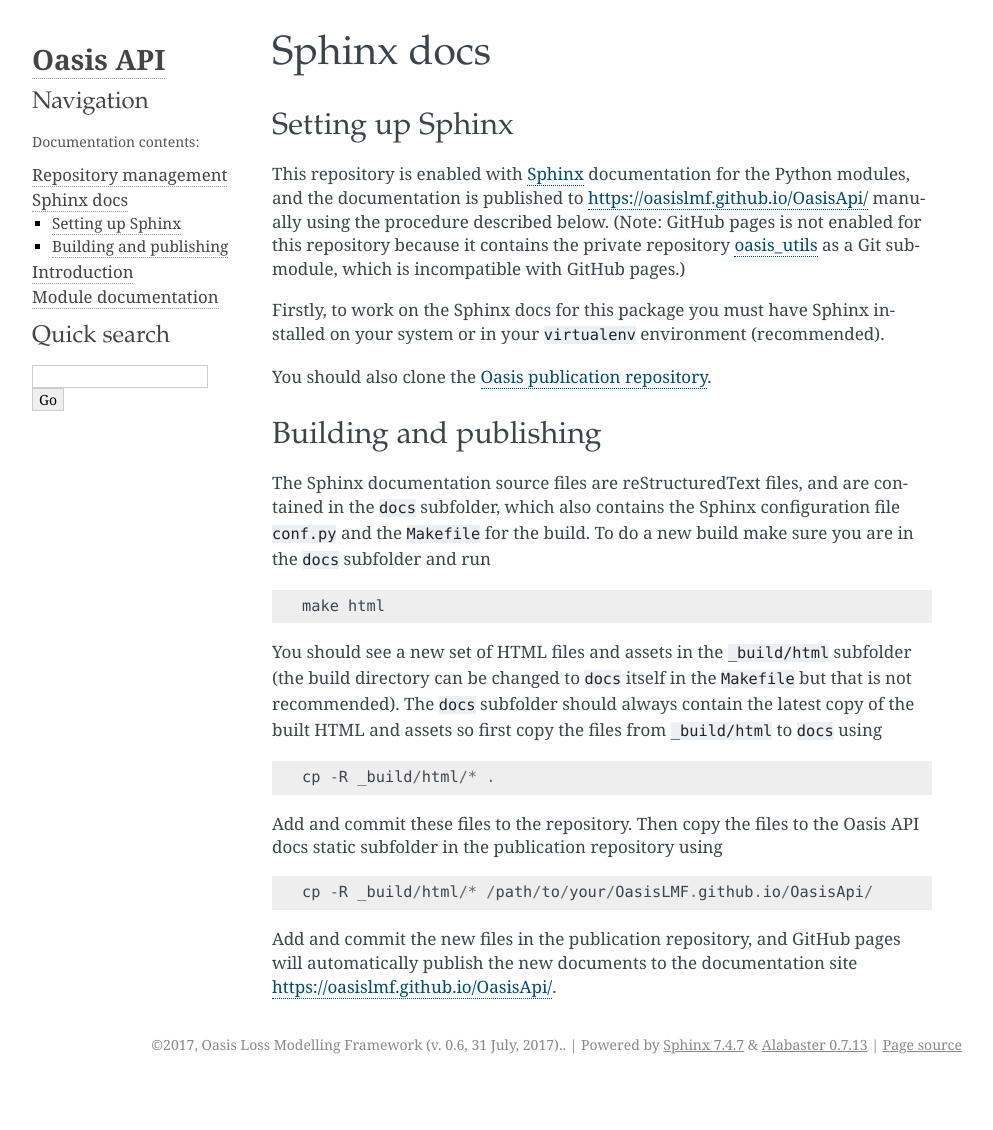
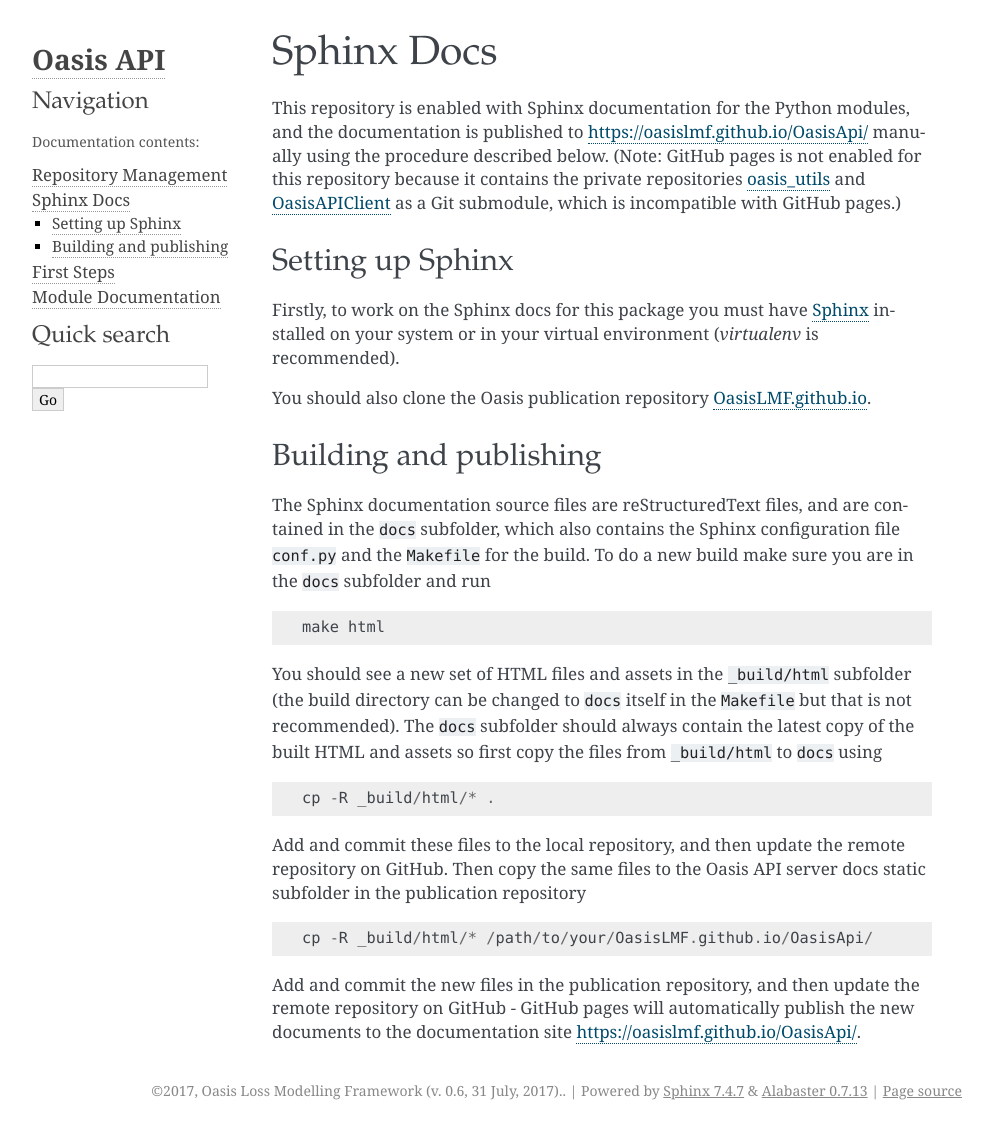
Before and after one commit to OasisLMF/OasisPlatform, a Sphinx documentation site: the page built from docs/sphinx.rst, in a window 1280 px wide. Shown: the whole page, without its empty margins (148-1141 px from the left). Built offline with Sphinx 7.4.7, drawn with Linux system fonts in a browser that asks for light colours; before the commit the page ends 1084 px from its top, so only the background shows below that.

```diff
--- a/docs/sphinx.rst
+++ b/docs/sphinx.rst
@@ -1,22 +1,22 @@
+Sphinx Docs
 ===========
-Sphinx docs
-===========
+
+This repository is enabled with Sphinx documentation for the Python
+modules, and the documentation is published to
+https://oasislmf.github.io/OasisApi/ manually using the procedure
+described below. (Note: GitHub pages is not enabled for this repository
+because it contains the private repositories `oasis_utils <https://github.com/OasisLMF/oasis_utils>`_ and `OasisAPIClient <https://github.com/OasisLMF/OasisAPIClient>`_  as a Git
+submodule, which is incompatible with GitHub pages.)
 
 Setting up Sphinx
 -----------------
 
-This repository is enabled with `Sphinx <https://pypi.python.org/pypi/Sphinx>`_ documentation for the Python
-modules, and the documentation is published to
-https://oasislmf.github.io/OasisApi/ manually using the procedure
-described below. (Note: GitHub pages is not enabled for this repository
-because it contains the private repository `oasis_utils <https://github.com/OasisLMF/oasis_utils>`_ as a Git
-submodule, which is incompatible with GitHub pages.)
+Firstly, to work on the Sphinx docs for this package you must have
+`Sphinx <https://pypi.python.org/pypi/Sphinx>`_ installed on your system or in your virtual environment
+(`virtualenv` is recommended).
 
-Firstly, to work on the Sphinx docs for this package you must have
-Sphinx installed on your system or in your ``virtualenv`` environment
-(recommended).
-
-You should also clone the `Oasis publication repository <https://github.com/OasisLMF/OasisLMF.github.io>`_.
+You should also clone the Oasis publication repository
+`OasisLMF.github.io <https://github.com/OasisLMF/OasisLMF.github.io>`_.
 
 Building and publishing
 -----------------------
@@ -40,12 +40,15 @@ copy the files from ``_build/html`` to ``docs`` using
 
     cp -R _build/html/* .
 
-Add and commit these files to the repository. Then copy the files to the Oasis API docs static subfolder in the publication repository using
+Add and commit these files to the local repository, and then update the
+remote repository on GitHub. Then copy the same files to the Oasis API
+server docs static subfolder in the publication repository
 
 ::
 
     cp -R _build/html/* /path/to/your/OasisLMF.github.io/OasisApi/
 
-Add and commit the new files in the publication repository, and GitHub
-pages will automatically publish the new documents to the documentation
-site https://oasislmf.github.io/OasisApi/.
+Add and commit the new files in the publication repository, and then
+update the remote repository on GitHub - GitHub pages will automatically
+publish the new documents to the documentation site
+https://oasislmf.github.io/OasisApi/.
```
Also changed, not shown: README.md (+30 -15 lines), docs/first-steps.rst (added, +59 -0 lines), docs/index.rst (+4 -4 lines), docs/introduction.html (deleted, +0 -143 lines), docs/introduction.rst (deleted, +0 -43 lines), docs/modules.rst (+1 -8 lines), docs/repository-management.rst (+8 -8 lines), 1 other file.
